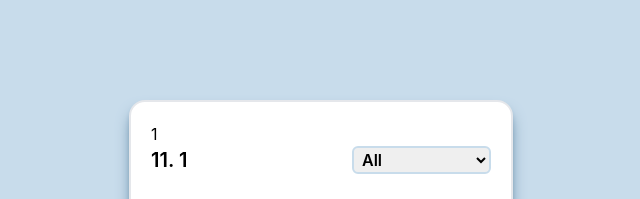
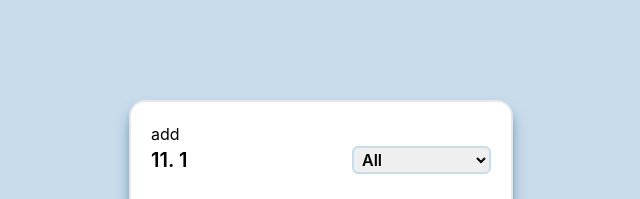
Before and after one commit to kdh3543/kitworks_study_TodoList, a React (Create React App) app: page / in a window 1280 px wide. Shown: the top 199 px of the page, without its empty margins (319-959 px from the left). Built offline with nearby package versions, Linux system fonts and the light colour scheme; data requests are answered from the project's data file.

Commit message:
feat: json server 추가 테스트 중

```diff
--- a/db.json
+++ b/db.json
@@ -2,7 +2,16 @@
   "test": [
     {
       "id": 1,
-      "content": 123
+      "content": "123",
+      "title": "title"
+    },
+    {
+      "id": 2
+    },
+    {
+      "title": "1234",
+      "content": 1234,
+      "id": 3
     }
   ]
 }
--- a/src/App.tsx
+++ b/src/App.tsx
@@ -14,14 +14,28 @@ function App() {
         return res.json();
       })
       .then((data) => {
-        setId(data[0].id);
+        setId(data[0].content);
         console.log(data);
       });
   }, [url]);
+
+  const addTest = () => {
+    const param = {
+      title: "1234",
+      content: 1234,
+    };
+    fetch(url, {
+      method: "POST",
+      headers: {
+        "Content-Type": "application/json",
+      },
+      body: JSON.stringify(param),
+    });
+  };
   return (
     <div className="w-[100%] h-[100vh] flex justify-center items-center">
       <div className="w-[100%] xl:w-[30%] md:w-[30%] sm:w-[80%] h-[600px] border-2 bg-white p-5 rounded-2xl shadow-lg shadow-[#537c9b] relative">
-        {id}
+        <button onClick={addTest}>add</button>
         <TodoHeader />
         <hr className="border-1 border-black h-[5%] mt-2" />
         <TodoContent />
```
